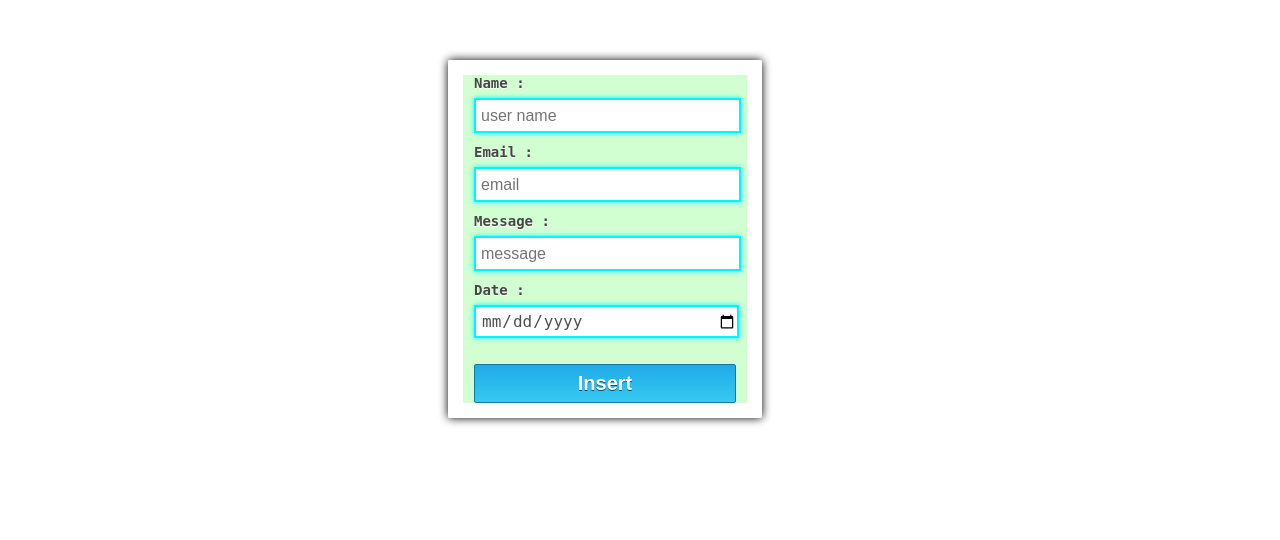
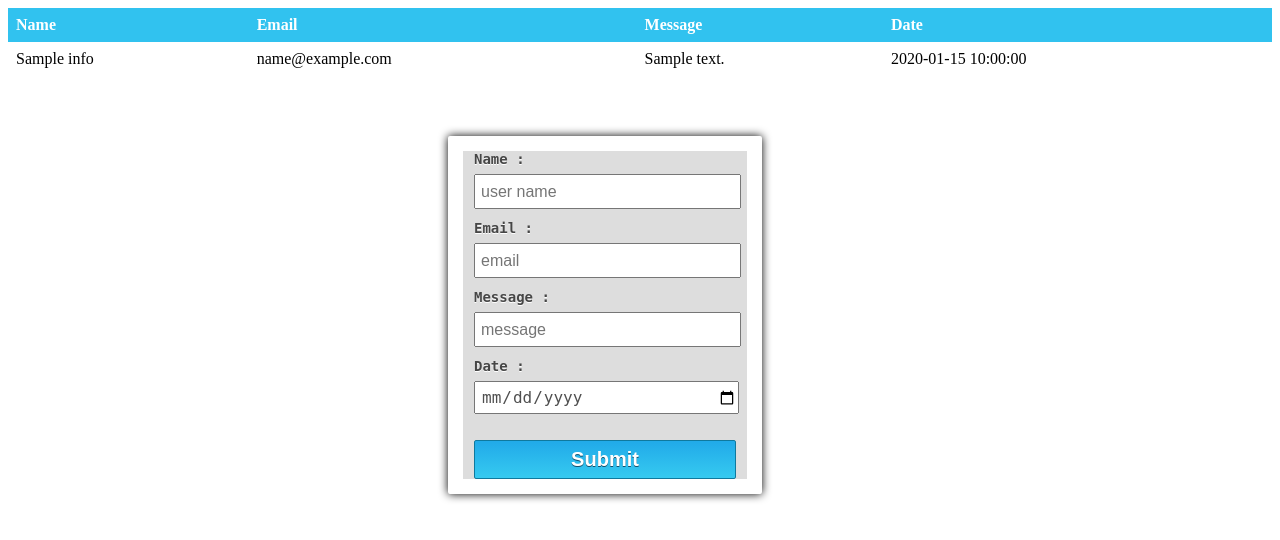
Before and after one commit to nitdevv/jquery, a PHP site: page / in a window 1280 px wide. Shown: the top 540 px of the page. Run offline with PHP 8.4, Linux system fonts and the light colour scheme; tables that the repository leaves empty or names only in its code hold one stand-in row (values such as "Sample post"); some libraries are stand-ins or nearby versions.

Commit message:
final code ajax assignment

```diff
--- a/fetch.php
+++ b/fetch.php
@@ -5,12 +5,11 @@ $hostname = "localhost";
 //connection string with database
 $dbhandle = mysql_connect($hostname, $username, $password)
 or die("Unable to connect to MySQL");
-// echo "Connected to MySQL<br>";
 // connect with database
 $selected = mysql_select_db("nitesh",$dbhandle)
 or die("Could not select examples");
 //query fire
-$result = mysql_query("SELECT * FROM person_info");
+$result = mysql_query("SELECT * FROM person_info ORDER BY id DESC LIMIT 5");
 $json_response = array();
 // fetch data in array format
 while ($row = mysql_fetch_array($result, MYSQL_ASSOC)) {
@@ -22,6 +21,5 @@ $row_array['date'] = $row['date'];
 //push the values in the array
 array_push($json_response,$row_array);
 }
-//
 echo json_encode($json_response);
 ?>
--- /dev/null
+++ b/file.js
@@ -0,0 +1,67 @@
+$(document).ready(function() {
+    $("#sub").click(function(e) {
+        e.preventDefault();
+        var name = $('#name').val();
+        var email = $('#email').val();
+        var message = $('#msg').val();
+        var date = $('#date').val();
+        console.log('data');
+        $.ajax({
+            context: document.body,
+            type: "POST",
+            url: "insert.php",
+            data: {
+                "name": name,
+                "email": email,
+                "message": message,
+                "date": date
+            },
+            success: function(data) {
+                if (name != '' && email != '' && message != '' && date != '') {
+                    alert("worked");
+                    $("#name").val("");
+                    $("#email").val("");
+                    $("#message").val("");
+                    $("#date").val("");
+                } else {
+                    alert("please fill all the fields")
+                }
+            }
+        });
+    });
+    return false;
+});
+$(document).ready(function(){
+    setInterval(function(){
+        fetchData();
+    },1000);  // this will call your fetchData function for every 10 Sec.
+});
+  function fetchData(){
+    $.ajax({
+        type: 'POST',
+        url: 'fetch.php',
+        dataType: "json", //to parse string into JSON object,
+        success: function(data) {
+            console.log('json');
+            if (data) {
+              $("td").remove();
+                var len = data.length;
+                var txt = "";
+                if (len > 0) {
+                    for (var i = 0; i < len; i++) {
+                        if (data[i].name && data[i].email && data[i].message && data[i].date) {
+                            txt += "<tr><td>" + data[i].name + "</td><td>" + data[i].email + "</td><td>" + data[i].message + "</td><td>" + data[i].date + "</td></tr>";
+                        }
+                    }
+                    if (txt != "") {
+                        $("#table").append(txt).removeClass("hidden");
+                    }
+                }
+            }
+        },
+        error: function(jqXHR, textStatus, errorThrown) {
+            alert('error: ' + textStatus + ': ' + errorThrown);
+        }
+    });
+    return false; //suppress natural form submission
+  }
--- a/index.php
+++ b/index.php
@@ -3,46 +3,18 @@
 <head>
     <title>ajax assignment</title>
     <script src='https://code.jquery.com/jquery-2.1.3.min.js'></script>
-    <link rel="stylesheet" href="style.css"/>
-
-    <script>
-        $(document).ready(function() {
-            $("#sub").click(function(e) {
-                e.preventDefault();
-                var name = $('#name').val();
-                var email = $('#email').val();
-                var message = $('#msg').val();
-                var date = $('#date').val();
-                console.log('date');
-                $.ajax({
-                    context: document.body,
-                    type: "POST",
-                    url: "http://localhost/ajax/insert.php",
-                    data: {
-                        "name": name,
-                        "email": email,
-                        "message": message,
-                        "date": date
-                    },
-                    success: function(data) {
-                        if (name != '' && email != '' && message != '' && date != '') {
-                            alert("worked");
-                            $("#name").val("");
-                            $("#email").val("");
-                            $("#message").val("");
-                            $("#date").val("");
-                        } else {
-                            alert("please fill all the fields")
-                        }
-                    }
-                });
-            });
-            return false;
-        });
-    </script>
+    <link rel="stylesheet" href="style.css" />
+    <script src="file.js"></script>
 </head>
-
 <body>
+    <table id="table" class="hidden">
+        <tr>
+            <th>Name</th>
+            <th>Email</th>
+            <th>Message</th>
+            <th>Date</th>
+        </tr>
+    </table>
     <div class="container">
         <div class="main">
             <form id="form" action='' method='post'>
@@ -53,15 +25,14 @@
                 <input type='email' name='email' placeholder='email' id='email' required>
                 <br>
                 <label>Message :</label>
-
                 <input type='text' name='message' placeholder='message' id='msg' required>
                 <br>
                 <label>Date :</label>
                 <input type='date' name='date' placeholder='date' id='date' required>
-
-             <button id='sub'>Insert</button>
+                <button id='sub'>Submit</button>
             </form>
         </div>
+        <br>
     </div>
 </body>
 </html>
--- a/insert.php
+++ b/insert.php
@@ -3,21 +3,17 @@ $username = 'root';
 $password = '';
 $hostname = 'localhost';
 $db       ='nitesh';
-
  $con = mysqli_connect('localhost','root',$password,'nitesh');
  if(isset($_POST['name']) || isset($_POST['email'])){
  $name = $_POST['name'];
  $email = $_POST['email'];
   $message = $_POST['message'];
  $date = $_POST['date'];
-
 if($name!='' && $email!='' && $message!='' && $date!=''){
  $sql = "INSERT INTO person_info (name,email,message,date) values ('$name','$email','$message','$date')";
  }
  if(mysqli_query($con, $sql)){
  echo 'success';
  }
-
  }
-
 ?>
--- a/style.css
+++ b/style.css
@@ -7,7 +7,7 @@
     width: 262px;
     float: left;
     padding: 0 11px 0;
-  background-color: rgba(187, 255, 184, 0.65);
+    background-color: #dddddd;
     border: 15px solid white;
     box-shadow: 0 0 10px;
     border-radius: 2px;
@@ -28,8 +28,8 @@ height: 29px;
     padding-left: 5px;
     margin-bottom: 11px;
     margin-top: 7px;
-box-shadow: 0 0 5px #00F5FF;
-border: 2px solid #00F5FF;
+    /*box-shadow: 0 0 5px #00F5FF;
+    border: 2px solid #00F5FF;*/
     color: #4f4f4f;
     font-size: 16px;
 }
@@ -44,6 +44,7 @@ font-size: 16px;
          color: #4f4f4f;
          font-size: 16px;
        }*/
+
 #sub {
     font-size: 20px;
     margin-top: 15px;
@@ -60,3 +61,19 @@ font-size: 16px;
 #sub:hover {
     background: linear-gradient(#36caf0 5%, #22abe9 100%);
 }
+table {
+    border-collapse: collapse;
+    width: 100%;
+}
+
+th, td {
+    text-align: left;
+    padding: 8px;
+}
+
+tr:nth-child(even){background-color: #f2f2f2}
+
+th {
+    background-color: #31c2ef;
+    color: white;
+}
```
Lines whose indentation alone changed are shown as unchanged.
